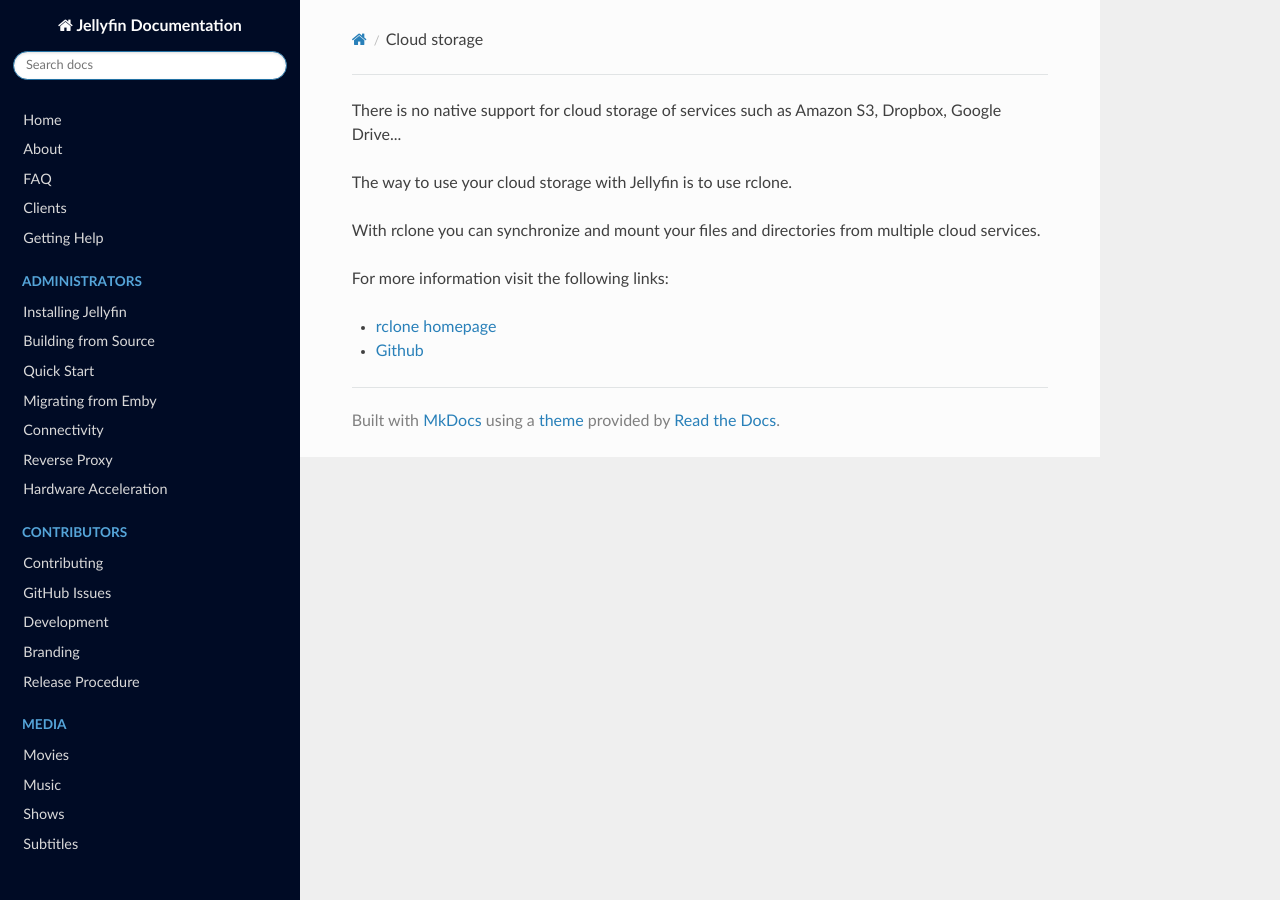
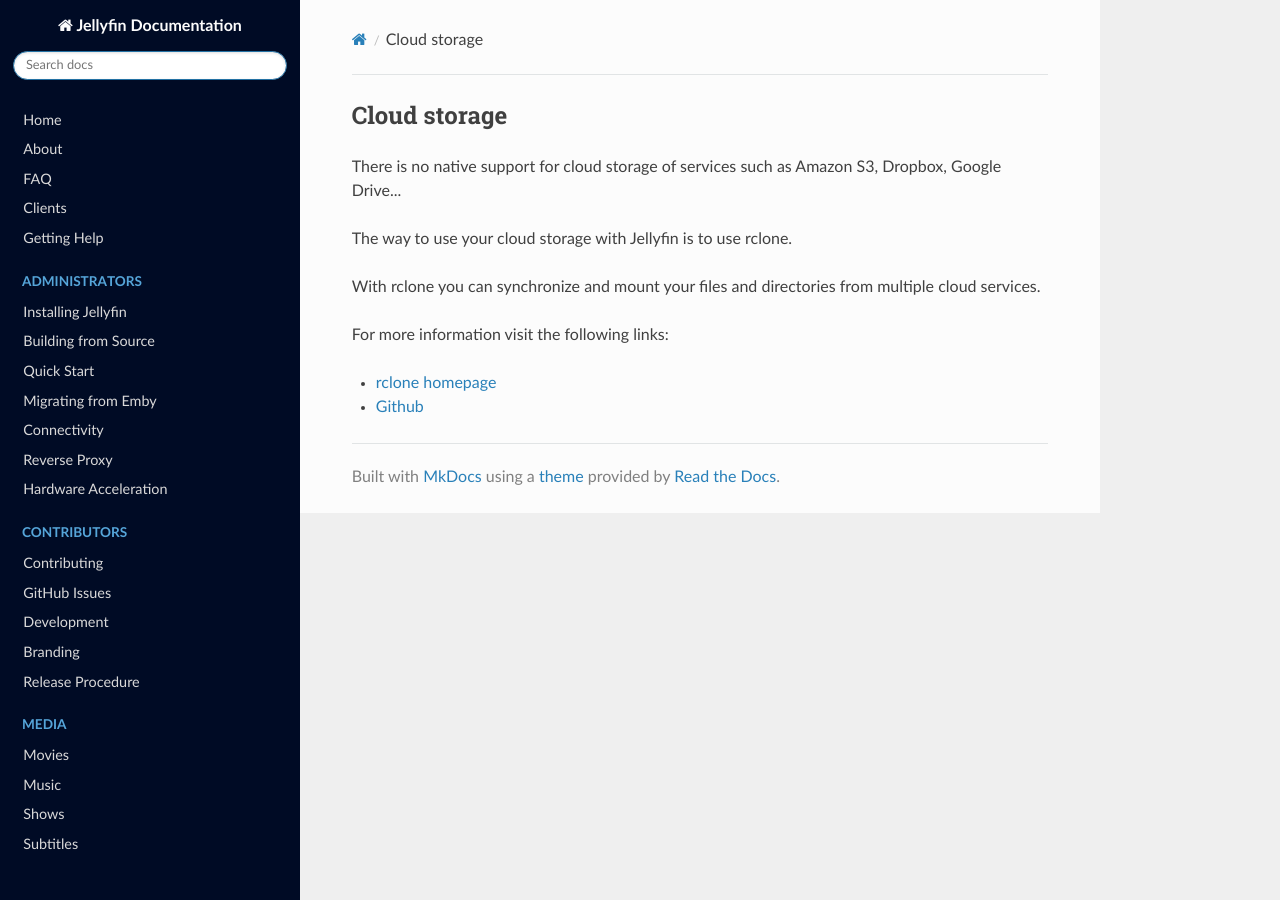
Before and after one commit to jellyfin-archive/jellyfin-docs, an MkDocs documentation site: the page built from docs/media/cloud-storage.md, in a window 1280 px wide. Built offline with MkDocs 1.6.1, drawn with Linux system fonts in a browser that asks for light colours; nearby versions of some CDN libraries; old or Windows-style settings are respelled for this version of MkDocs.

Commit message:
Add title

```diff
--- a/docs/media/cloud-storage.md
+++ b/docs/media/cloud-storage.md
@@ -1,3 +1,5 @@
+## Cloud storage
+
 There is no native support for cloud storage of services such as Amazon S3, Dropbox, Google Drive...
 
 The way to use your cloud storage with Jellyfin is to use rclone.
```
